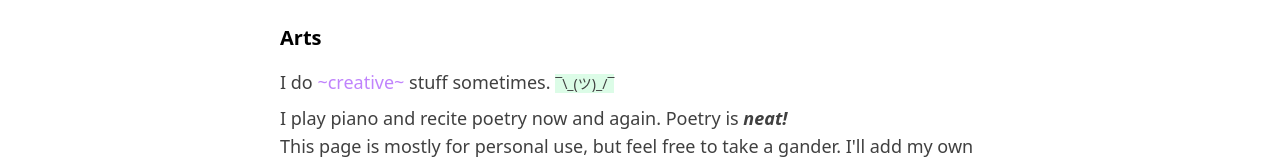
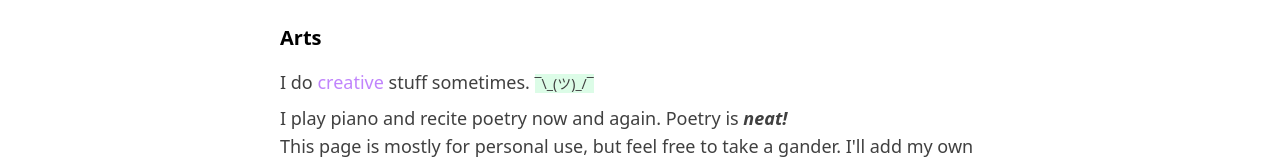
Before and after one commit to bryant-har/bryanthar.com, a Next.js app in the folder etamac/: page /about/arts in a window 1280 px wide. Shown: the part 216-376 px from the top of the page. Built offline with nearby package versions, Linux system fonts and the light colour scheme.

Commit message:
Fix animations. Need to fix exit animations.

```diff
--- a/etamac/src/pages/_app.js
+++ b/etamac/src/pages/_app.js
@@ -20,11 +20,11 @@ export default function App({ Component, Props }) {
   const getLayout = (Component.getLayout ?? defaultLayout)
 
   return (
-    <AnimatePresence>
+    <>
       < Head >
         <title>EtaMac</title>
       </Head >
       {getLayout(<Component {...Props} />)}
-    </AnimatePresence>
+    </>
   )
 };
--- a/etamac/src/pages/about/arts/index.js
+++ b/etamac/src/pages/about/arts/index.js
@@ -1,7 +1,7 @@
-import Layout from "../../../static/Layout";
+import { layout, Transition } from "../../../static/Layout";
 import data from './arts.yaml'
 import LinkList from '../../../static/LinkList'
-Arts.getLayout = Layout
+Arts.getLayout = layout
 
 
 
@@ -9,7 +9,7 @@ const content = <div>
   <section className="pb-12 layout text-lg">
     <h1 className="heading">Arts</h1>
     <p>
-      I do <it className="text-purple-400">~creative~</it> stuff sometimes. <span className=" text-sm bg-green-100"> ¯\_(ツ)_/¯ </span>
+      I do <it className="text-purple-400">creative</it> stuff sometimes. <span className=" text-sm bg-green-100"> ¯\_(ツ)_/¯ </span>
     </p>
     <p className="pb-4 pt-2">
       I play piano and recite poetry now and again. Poetry is <em><b>neat!</b></em> <br />
@@ -51,7 +51,7 @@ const content = <div>
 
 
 export default function Arts() {
-  return <>
+  return <Transition key='art'>
     {content}
-  </>
+  </Transition>
 }
--- a/etamac/src/pages/about/index.js
+++ b/etamac/src/pages/about/index.js
@@ -1,10 +1,11 @@
 import React from 'react';
-import layout from "../../static/Layout.js"
+import { layout, Transition } from "../../static/Layout.js"
 About.getLayout = layout
 
 export default function About() {
   return (
     <>
+      <Transition>
         <p className="text-black text-xl leading-tight font-light mb-16 layout"
         >
           <span className="g">is a</span> software engineer<span className={"g"}>,</span><br />
@@ -21,9 +22,9 @@ export default function About() {
               My ambition is to make better interactive software that helps people
               create, collaborate, learn, and meaningfully express what brings them joy.
             </p>
-
           </div>
         </div>
+      </Transition>
     </>
   );
 };
--- a/etamac/src/pages/about/projects/index.js
+++ b/etamac/src/pages/about/projects/index.js
@@ -1,9 +1,10 @@
-import layout from "../../../static/Layout";
+import { layout, Transition } from "../../../static/Layout.js";
 
-P.getLayout = layout
+Projects.getLayout = layout
 
-export default function P() {
+export default function Projects() {
   return <>
+    <Transition key='projects'>
       <section className="layout">
         <h1 className="heading">Projects and Writings</h1>
       </section>
@@ -12,6 +13,7 @@ export default function P() {
       {/* Stealth Startup */}
       {/* robot learning */}
       {/* Use template for projects */}
+    </Transition>
   </>
 }
 
--- a/etamac/src/pages/about/resume/index.js
+++ b/etamac/src/pages/about/resume/index.js
@@ -1,9 +1,9 @@
-import layout from "../../../static/Layout.js"
-
+import { layout, Transition } from "../../../static/Layout.js"
 Writing.getLayout = layout
 
 export default function Writing() {
   return <>
+    <Transition>
       <section className="layout">
         <h1 className="heading">
           Education
@@ -21,5 +21,6 @@ export default function Writing() {
       {/* Notes */}
       {/* Classes Taken And Notes For those classes */}
       {/* Make tabs like Geoff */}
+    </Transition>
   </>
 }
--- a/etamac/src/static/Layout.js
+++ b/etamac/src/static/Layout.js
@@ -1,15 +1,26 @@
 import Header from './Header'
 import React from 'react'
-import { motion, useScroll } from "framer-motion"
+import { AnimatePresence, motion } from "framer-motion"
+
+const Transition = ({ key, children }) => {
+  return <motion.div
+    initial={{ x: -15, opacity: 0 }}
+    animate={{ x: 0, opacity: 1, ease: "easeOut" }}
+    transition={{ duration: 0.8, delay: 0.3 }}
+    exit={{ y: -20, opacity: 1 }}
+    key='key'
+  >
+    {children}
+  </motion.div>
+}
 
 const layout = ((page) => (
   <div className='margin' >
     < Header />
-
-    <motion.div exit={{ opacity: 0 }} >
+    <AnimatePresence>
       {page}
-    </motion.div>
+    </AnimatePresence>
   </div >
 ))
 
-export default layout
+export { layout, Transition }
```
Lines whose indentation alone changed are shown as unchanged.
